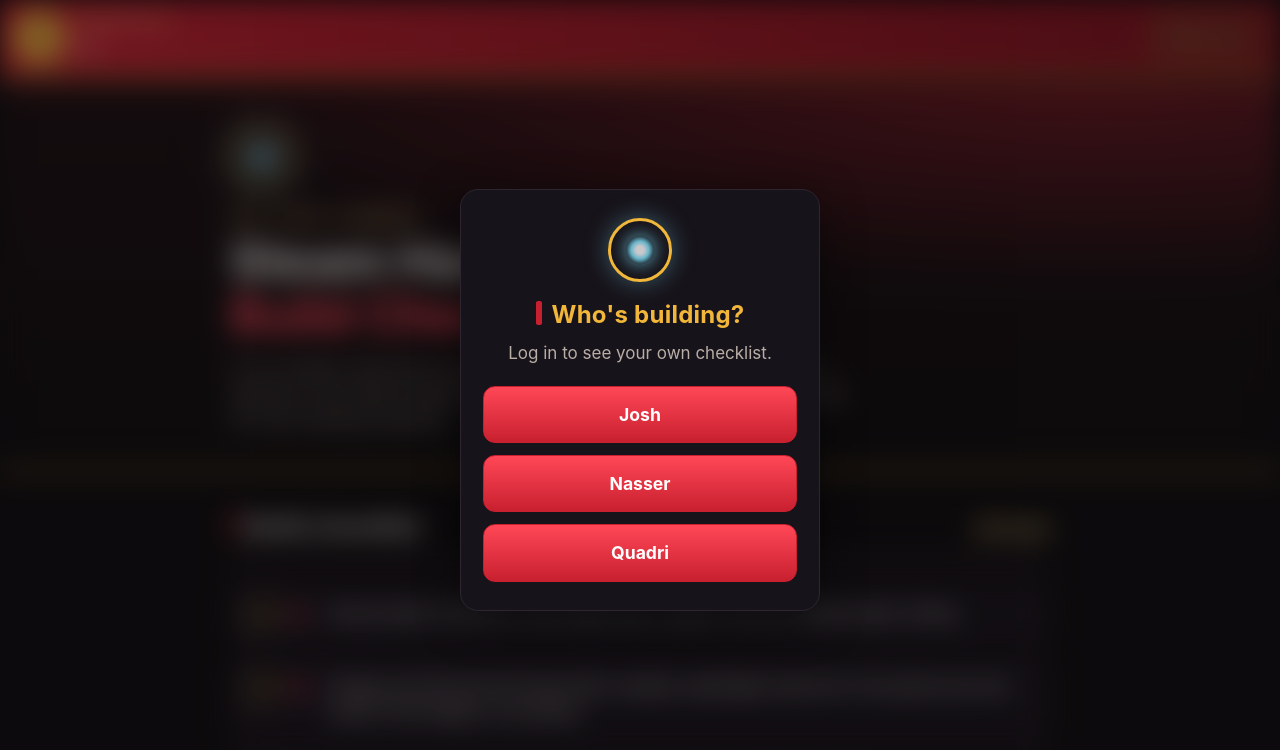
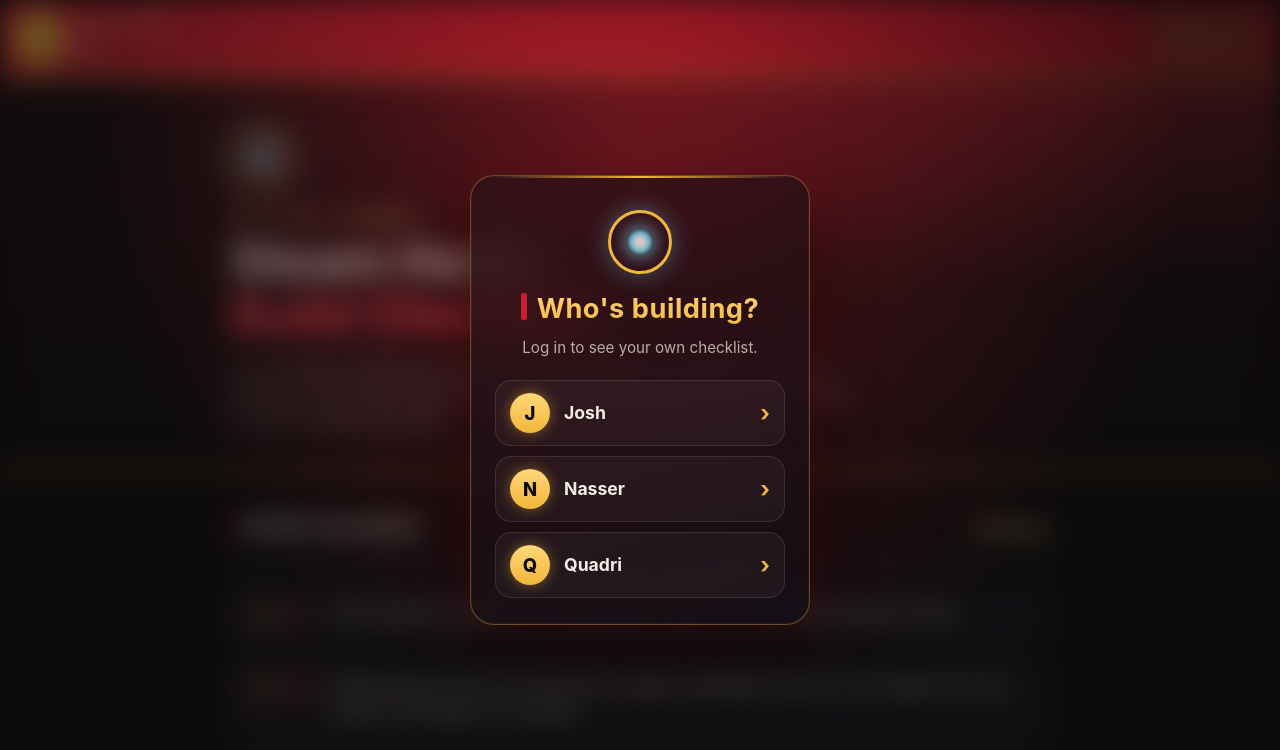
Before and after one commit to tcjvm24djr-blip/tcjvm24djr-blip.github.io, a plain HTML site: page index.html in a window 1280 px wide. Shown: the top 750 px of the page. Drawn offline with Linux system fonts and the light colour scheme.

Commit message:
Aesthetic login

```diff
--- a/styles.css
+++ b/styles.css
@@ -98,3 +98,26 @@ body.locked{overflow:hidden}
 .pw-back{font:inherit;padding:10px;border:none;background:none;color:var(--muted);cursor:pointer;text-decoration:underline}
 body.locked > *:not(#login){filter:blur(14px);pointer-events:none;user-select:none;-webkit-user-select:none}
 body.locked .login{background:rgba(13,11,12,.45)}
+
+/* aesthetic login v2 */
+body.locked .login{background:radial-gradient(circle at 50% 20%,rgba(200,32,47,.35),rgba(13,11,12,.55) 60%)}
+.login-card{position:relative;max-width:340px;padding:34px 24px 26px;border-radius:24px;
+  background:linear-gradient(160deg,rgba(40,18,24,.72),rgba(18,14,20,.78));
+  -webkit-backdrop-filter:blur(18px) saturate(140%);backdrop-filter:blur(18px) saturate(140%);
+  border:1px solid rgba(242,183,58,.35);box-shadow:0 0 0 1px rgba(255,255,255,.04) inset,0 20px 60px rgba(0,0,0,.6),0 0 40px rgba(200,32,47,.25)}
+.login-card::before{content:"";position:absolute;left:24px;right:24px;top:0;height:2px;border-radius:2px;background:linear-gradient(90deg,transparent,var(--gold),transparent)}
+.login-card h2{font-size:1.7rem;letter-spacing:.02em;background:linear-gradient(180deg,var(--gold2),var(--gold));-webkit-background-clip:text;background-clip:text;color:transparent}
+.login-card p{font-size:.95rem}
+.login-btns{gap:10px}
+.login-btns button{display:flex;align-items:center;gap:14px;text-align:left;padding:12px 14px;border-radius:16px;
+  background:rgba(255,255,255,.04);border:1px solid rgba(255,255,255,.1);color:var(--text);font-size:1.1rem;transition:.15s}
+.login-btns button::before{content:attr(data-user);width:40px;height:40px;flex:none;border-radius:50%;display:grid;place-items:center;
+  font-weight:800;color:var(--bg);background:linear-gradient(180deg,var(--gold2),var(--gold));box-shadow:0 0 14px rgba(242,183,58,.45);
+  overflow:hidden;font-size:1.15rem;text-indent:0}
+.login-btns button[data-user="Josh"]::before{content:"J"}
+.login-btns button[data-user="Nasser"]::before{content:"N"}
+.login-btns button[data-user="Quadri"]::before{content:"Q"}
+.login-btns button::after{content:"\203A";margin-left:auto;color:var(--gold);font-size:1.4rem}
+.login-btns button:hover,.login-btns button:active{border-color:var(--gold);background:rgba(242,183,58,.08)}
+.pwform input{border-radius:14px;background:rgba(0,0,0,.35);border:1px solid rgba(255,255,255,.12);text-align:center;letter-spacing:.15em}
+.pw-go{border-radius:14px;box-shadow:0 6px 20px rgba(200,32,47,.45)}
```
